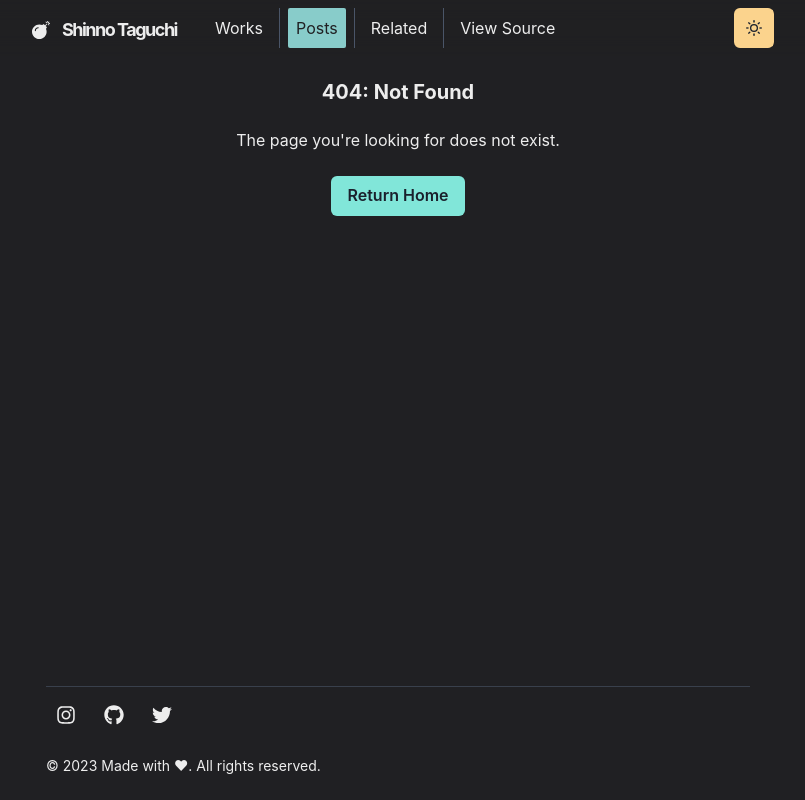
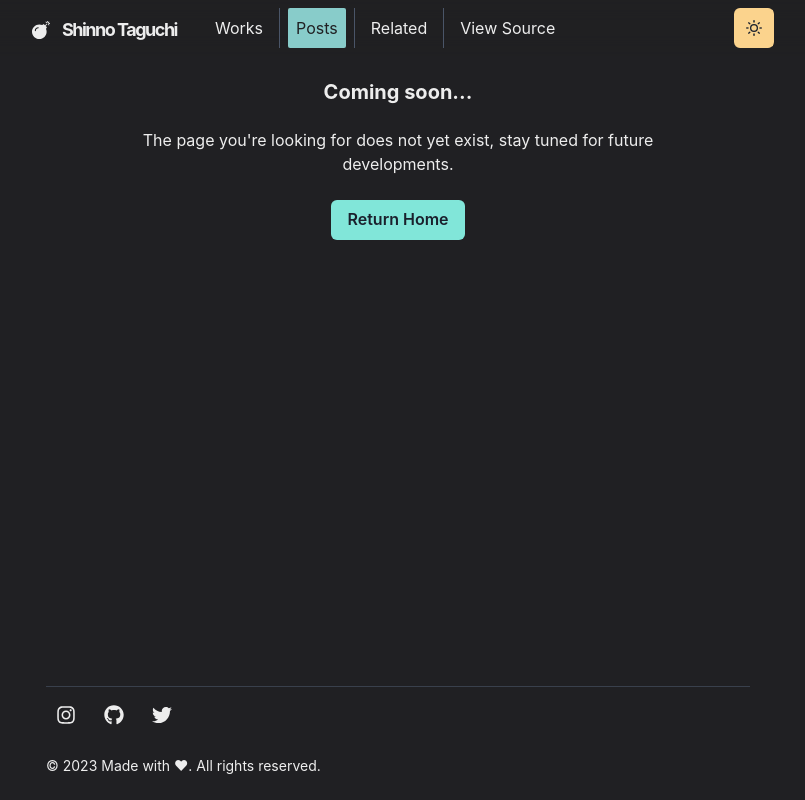
Before and after one commit to ShinnoT/portfoliov1, a Next.js app: page /posts in a window 1280 px wide. Before the commit this address had no page. Shown: the whole page, without its empty margins (242-1047 px from the left). Built offline with nearby package versions, Linux system fonts and the light colour scheme.

Commit message:
small touches + posts and related pages coming soon template complete

```diff
--- a/components/footer.js
+++ b/components/footer.js
@@ -27,13 +27,13 @@ const Footer = () => (
                 <ButtonGroup variant="ghost">
                     <IconButton
                         as="a"
-                        href="#"
+                        href="https://www.instagram.com/vagabadu/"
                         aria-label="Instagram"
                         icon={<FaInstagram fontSize="1.25rem" />}
                     />
                     <IconButton
                         as="a"
-                        href="#"
+                        href="https://github.com/shinnot"
                         aria-label="GitHub"
                         icon={<FaGithub fontSize="1.25rem" />}
                     />
--- a/components/grid-item.js
+++ b/components/grid-item.js
@@ -31,7 +31,7 @@ const WorkGridItem = ({ children, id, title, thumbnail }) => {
             <LinkBox
                 as={NextLink}
                 href={`/works/${id}`}
-                scroll={false}
+                scroll={true}
                 cursor="pointer"
             >
                 <Image
--- a/components/navbar.js
+++ b/components/navbar.js
@@ -89,7 +89,7 @@ const NavBar = (props) => {
                     </LinkItem>
                     <LinkItem
                         as="a"
-                        href="https://github.com/ShinnoT"
+                        href="https://github.com/ShinnoT/portfoliov1"
                         path={path}
                     >
                         View Source
--- a/pages/index.js
+++ b/pages/index.js
@@ -104,6 +104,9 @@ const Page = () => {
                         (Bachelor's in Liberal Arts).
                     </BioSection>
                     <BioSection>
+                        <BioYear>2018</BioYear>Worked at Ship&co Kyoto.
+                    </BioSection>
+                    <BioSection>
                         <BioYear>2019</BioYear>Worked at Bloomberg L.P. Tokyo.
                     </BioSection>
                     <BioSection>
--- /dev/null
+++ b/pages/posts.js
@@ -0,0 +1,34 @@
+import NextLink from "next/link";
+import {
+    Container,
+    Box,
+    Heading,
+    Divider,
+    Text,
+    Button,
+} from "@chakra-ui/react";
+import Layout from "../components/layouts/article";
+import Section from "../components/section";
+
+const Posts = () => {
+    return (
+        <Layout>
+            <Container maxW="xl" align="center">
+                <Heading as="h1" fontSize={20} my={6}>
+                    Coming soon...
+                </Heading>
+                <Text>
+                    The page you&apos;re looking for does not yet exist, stay
+                    tuned for future developments.
+                </Text>
+                <Box my={6} align="center">
+                    <NextLink href="/">
+                        <Button colorScheme="teal">Return Home</Button>
+                    </NextLink>
+                </Box>
+            </Container>
+        </Layout>
+    );
+};
+
+export default Posts;
```
Also changed, not shown: pages/related.js (added, +34 -0 lines).
